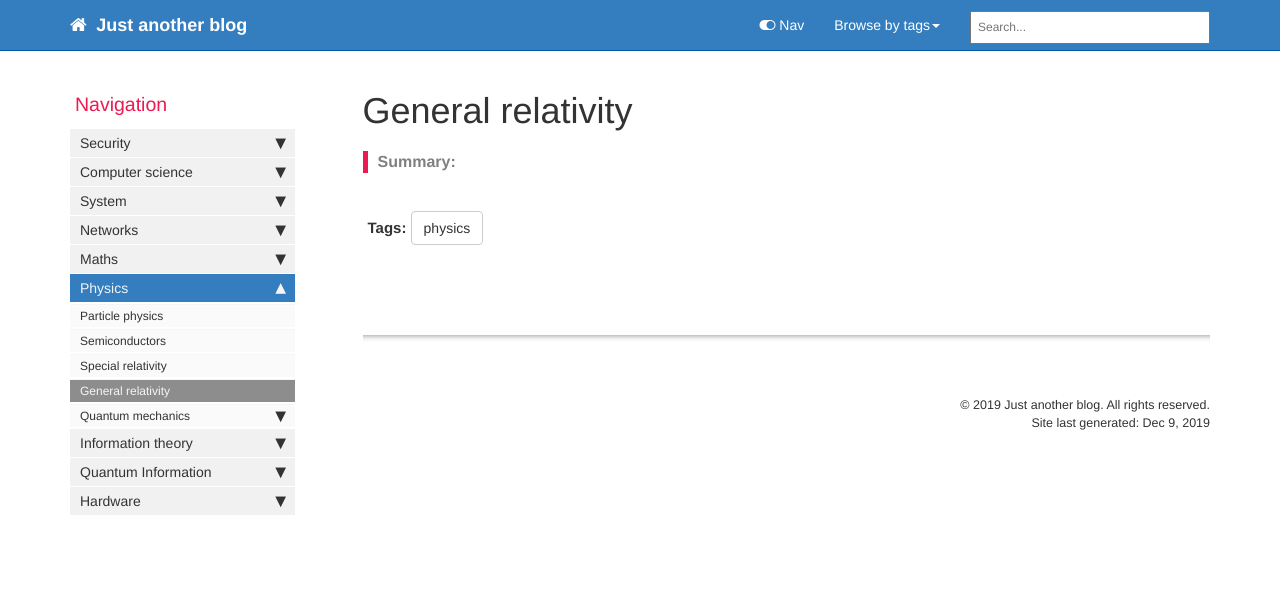
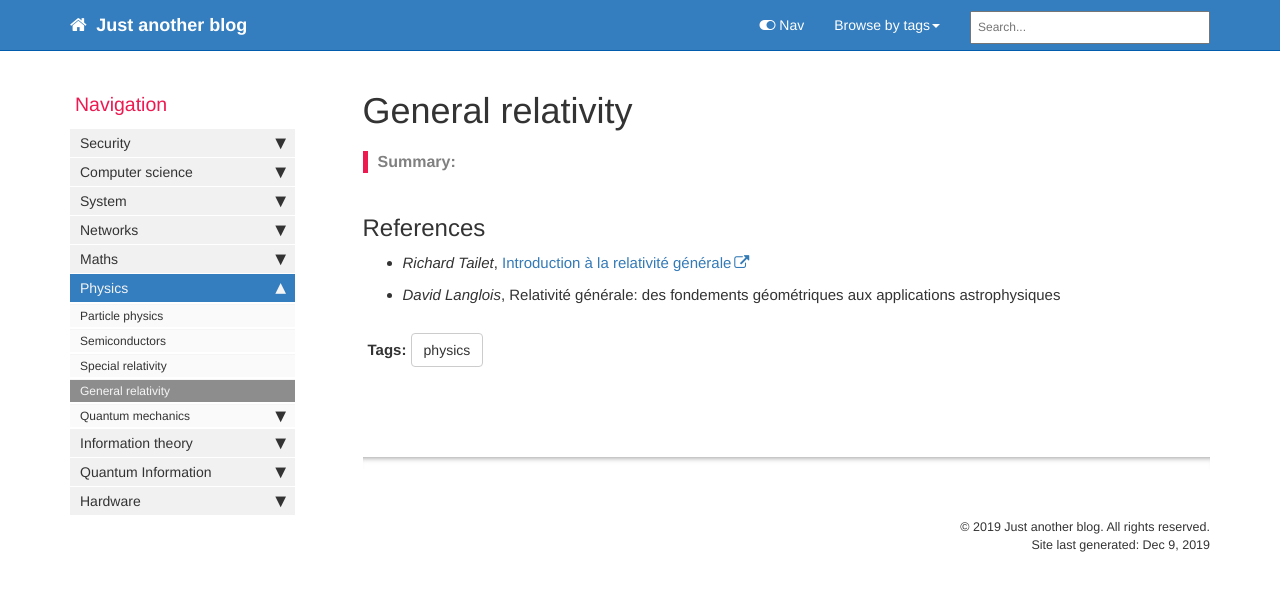
Before and after one commit to greglan/greglan.github.io, a Jekyll site: the page built from pages/physics/general-relativity.md, in a window 1280 px wide. Shown: the top 591 px of the page. Built offline with Jekyll 4.4.1, drawn with Linux system fonts in a browser that asks for light colours; nearby versions of some CDN libraries; comment, search, counter and statistics services are not loaded.

```diff
--- a/_config.yml
+++ b/_config.yml
@@ -69,7 +69,7 @@ defaults:
       layout: "page"
       comments: true
       search: true
-      sidebar: home_sidebar
+      sidebar: sidebar
       topnav: topnav
   -
     scope:
--- a/_includes/latex-commands.html
+++ b/_includes/latex-commands.html
@@ -19,8 +19,8 @@ $$
 
 \newcommand{\s}{\sigma}
 
-\DeclareMathOperator{\trop}{tr} % Trace util
-\newcommand{\tr}[1]{\trop \left( #1 \right)} % Trace
+\DeclareMathOperator{\tr}{tr} % Trace util
+%\newcommand{\tr}[1]{\trop \left( #1 \right)} % Trace
 \DeclareMathOperator{\spop}{Sp} % Spectre util
 \newcommand{\Sp}[1]{\spop \left( #1 \right)} % Spectre
 \DeclareMathOperator{\dimension}{dim} % Dimension
--- a/_includes/sidebar.html
+++ b/_includes/sidebar.html
@@ -1,4 +1,4 @@
-{% assign sidebar = site.data.sidebars[page.sidebar].entries %}
+{% assign sidebar = site.data[page.sidebar].entries %}
 
 <ul id="mysidebar" class="nav">
   <li class="sidebarTitle">{{sidebar[0].product}} {{sidebar[0].version}}</li>
--- a/pages/physics/general-relativity.md
+++ b/pages/physics/general-relativity.md
@@ -6,3 +6,7 @@ tags: [physics]
 toc: false
 summary: ""
 ---
+
+## References
+* *Richard Tailet*, [Introduction à la relativité générale](http://podcast.grenet.fr/podcast/cours-dintroduction-a-la-relativite-generale/)
+* *David Langlois*, Relativité générale: des fondements géométriques aux applications astrophysiques
```
Also changed, not shown: pages/physics/particle-physics.md (+2 -0 lines), _data/sidebar.yml (renamed from _data/sidebars/home_sidebar.yml).
